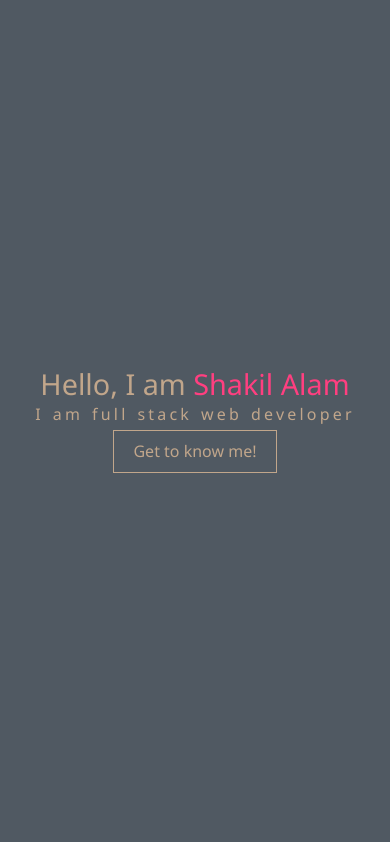
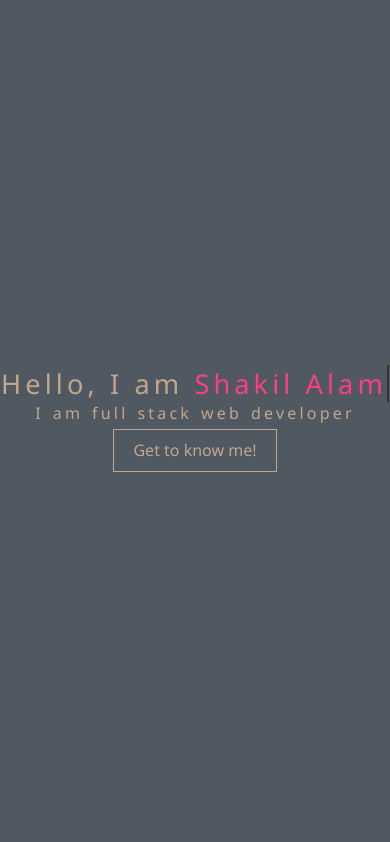
Before and after one commit to itxshakil/portfolio, a PHP site: page / in a window 390 px wide. Shown: the part 87-929 px from the top of the page. Run offline with PHP 8.4, Linux system fonts and the light colour scheme.

Commit message:
Writing effect on mobile also

```diff
--- a/scss/style.scss
+++ b/scss/style.scss
@@ -82,17 +82,17 @@ section#home {
   .home-inner {
     @include flex-center-column;
     h2 {
-      font-size: 1.8rem;
+      font-size: 1.7rem;
       font-weight: 400;
+      overflow: hidden; /* Ensures the content is not revealed until the animation */
+      border-right: 0.1em solid #333; /* The typwriter cursor */
+      white-space: nowrap; /* Keeps the content on a single line */
+      margin: 0 auto; /* Gives that scrolling effect as the typing happens */
+      letter-spacing: 0.15em; /* Adjust as needed */
+      animation: typing 3.5s steps(40, end),
+        blink-caret 0.75s step-end infinite;
       @include tablet {
         font-size: 3rem;
-        overflow: hidden; /* Ensures the content is not revealed until the animation */
-        border-right: 0.1em solid #333; /* The typwriter cursor */
-        white-space: nowrap; /* Keeps the content on a single line */
-        margin: 0 auto; /* Gives that scrolling effect as the typing happens */
-        letter-spacing: 0.15em; /* Adjust as needed */
-        animation: typing 3.5s steps(40, end),
-          blink-caret 0.75s step-end infinite;
       }
     }
     p {
```
Also changed, not shown: css/style.min.css.
